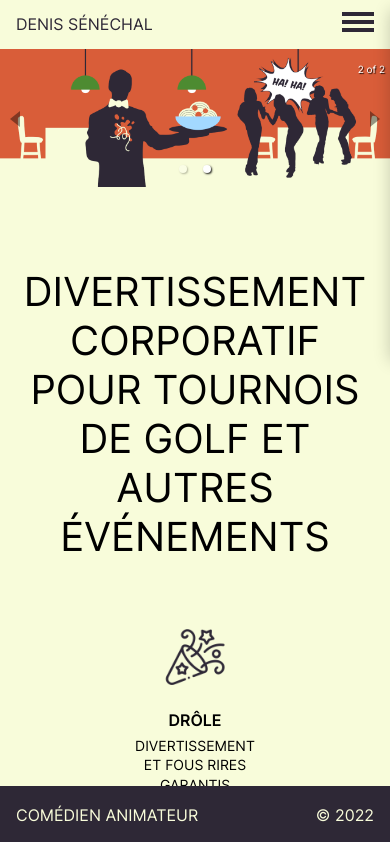
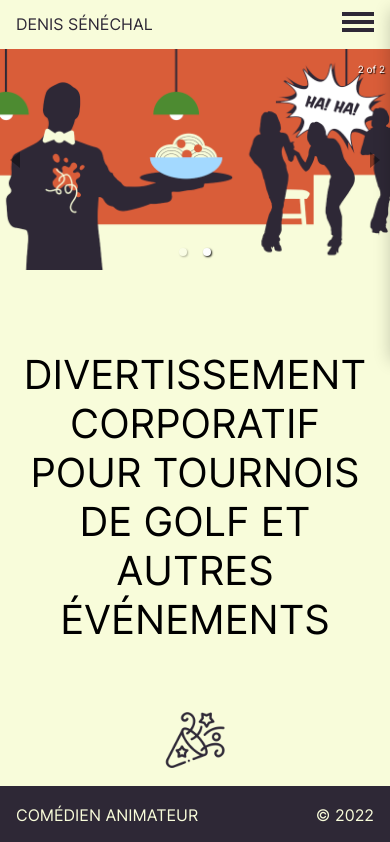
Before and after one commit to jeececab/denissenechal, a Next.js app: page / in a window 390 px wide. Shown: the top 842 px of the page. Built offline with nearby package versions, Linux system fonts and the light colour scheme.

Commit message:
carousel mobile fix

```diff
--- a/components/Home/HomeCarousel.js
+++ b/components/Home/HomeCarousel.js
@@ -1,14 +1,17 @@
 import { Carousel } from 'react-responsive-carousel';
 import 'react-responsive-carousel/lib/styles/carousel.min.css';
+import styles from '../../styles/HomeCarousel.module.css';
 
 export default function HomeCarousel() {
   return (
     <div className="max-width-container">
       <Carousel showThumbs={false} autoPlay infiniteLoop interval={5000}>
-        <div>
+        <div className={styles.image}>
+          <img src="/assets/images/golf-mobile.png" />
           <img src="/assets/images/golf.png" />
         </div>
-        <div>
+        <div className={styles.image}>
+          <img src="/assets/images/serveur-mobile.png" />
           <img src="/assets/images/serveur.png" />
         </div>
       </Carousel>
--- a/styles/Header.module.css
+++ b/styles/Header.module.css
@@ -106,7 +106,7 @@
   }
 }
 
-@media (min-width: 54rem) {
+@media (min-width: 56rem) {
   .menu {
     position: unset;
     width: auto;
--- /dev/null
+++ b/styles/HomeCarousel.module.css
@@ -0,0 +1,16 @@
+.image img:nth-child(1) {
+  display: block;
+}
+
+.image img:nth-child(2) {
+  display: none;
+}
+
+@media (min-width: 50rem) {
+  .image img:nth-child(1) {
+    display: none;
+  }
+  .image img:nth-child(2) {
+    display: block;
+  }
+}
```
Also changed, not shown: public/assets/images/golf-mobile.png (added), public/assets/images/serveur-mobile.png (added).
